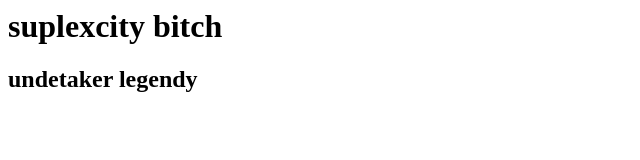
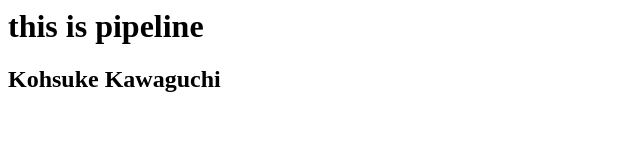
Before and after one commit to jagadamma/index, a plain HTML site: page index.html in a window 1280 px wide. Shown: the whole page, without its empty margins (0-640 px from the left). Drawn offline with Linux system fonts and the light colour scheme.

Commit message:
Update index.html

```diff
--- a/index.html
+++ b/index.html
@@ -1,2 +1,2 @@
-<h1> suplexcity bitch </h1>
-<h2> undetaker legendy </h2>
+<h1> this is pipeline </h1>
+<h2> Kohsuke Kawaguchi </h2>
```
